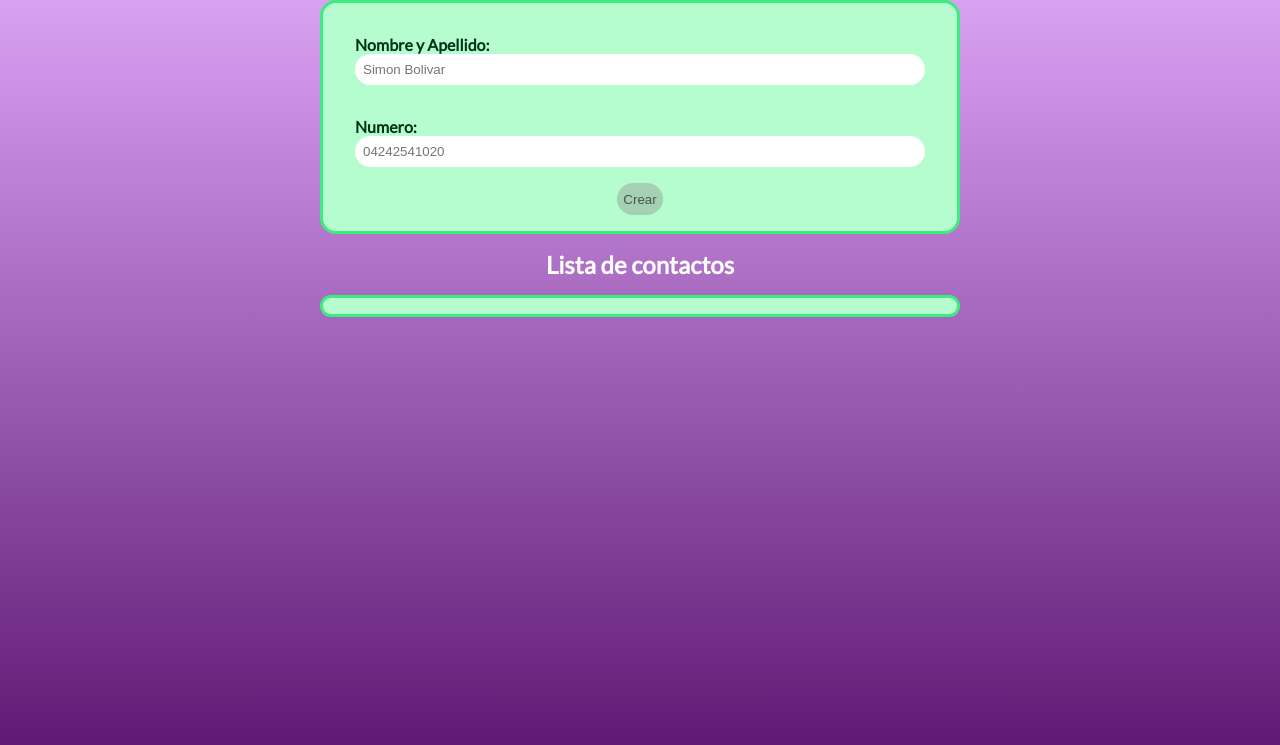
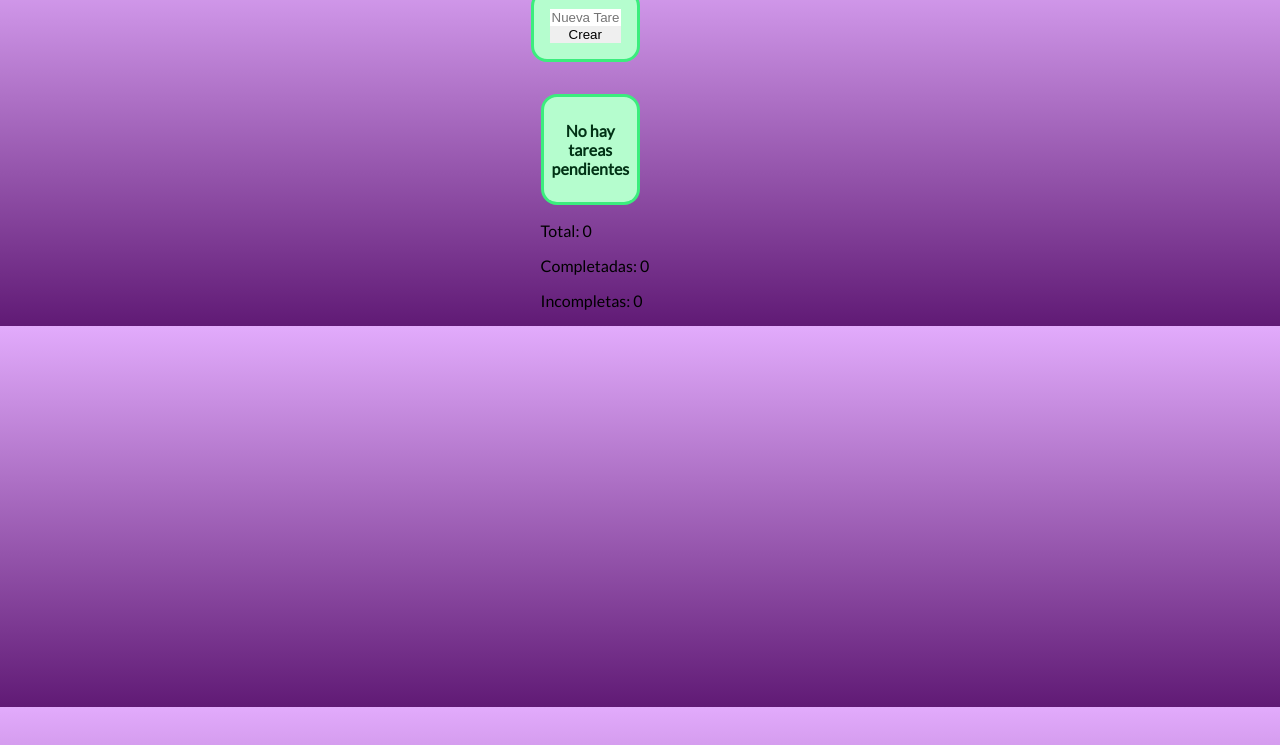
Before and after one commit to Saidgo26/Contact-List, a plain HTML site: page index.html in a window 1280 px wide. Shown: the part 55-800 px from the top of the page. Drawn offline with Linux system fonts and the light colour scheme.

Commit message:
small update

```diff
--- a/index.html
+++ b/index.html
@@ -1,41 +1,40 @@
+<!DOCTYPE html>
 <html lang="es">
 <head>
-    <meta charset="UTF-8">
-    <meta name="viewport" content="width=device-width, initial-scale=1.0">
-    <title>Contact List</title>
-    <link rel="stylesheet" href="index.css">
-    <link rel="preconnect" href="https://fonts.googleapis.com">
-    <link rel="preconnect" href="https://fonts.gstatic.com" crossorigin>
-    <link href="https://fonts.googleapis.com/css2?family=Lato:ital,wght@0,300;0,400;1,700&display=swap" rel="stylesheet">
+  <link rel="preconnect" href="https://fonts.googleapis.com">
+  <link rel="preconnect" href="https://fonts.gstatic.com" crossorigin>
+  <link href="https://fonts.googleapis.com/css2?family=Lato:ital,wght@0,100;0,300;0,400;1,700&display=swap" rel="stylesheet">
+  <link rel="stylesheet" href="index.css">
+  <meta charset="UTF-8">
+  <meta name="viewport" content="width=device-width, initial-scale=1.0">
+  <title>Todo app</title>
 </head>
 <body>
-    <h1>ContactsXContacts</h1>
-    <form id="form">
-        <div class="form-input-container" id="name-container">
-            <label for="form-input-name">Nombre y Apellido: </label>
-            <input type="text" class="form-input" id="form-input-name" autocomplete="off" placeholder="Simon Bolivar">
-            <p class="form-info">
-                Solo puede colocar un nombre y un apellido. <br>
-                Tanto el nombre como el apellido tienen que comenzar con una letra mayuscula. <br>
-                No puede tener numeros ni caracteres especiales.
-            </p>
-        </div>
+  <div class="container">
+    <h2>TodoApp</h2>
+    <div class="form-container">
 
-        <div class="form-input-container"  id="number-container">
-            <label for="form-input-number" id="Numero">Numero: </label>
-             <input type="text" class="form-input" id="form-input-number" autocomplete="off" placeholder="04242541020">
-            <p class="form-info">Debe ser un numero venezolano valido.</p>
-        </div>
+      <form id="form" class="form">
+        <input id="input-task" type="text" placeholder="Nueva Tarea..." autocomplete="off">
+        <button class="add-btn" >Crear</button>
+      </form>
+
+    </div>
+
+  </div>
+
+  <div class="list-container">
+     <ul id="list">
+      <p class="list-text">No hay tareas pendientes</p>
+     </ul>
+     <div class="data">
+       <p class="counter-box" id="total">Total: 0</p>
+       <p class="counter-box" id="complete"> Completadas: 0</p>
+       <p class="counter-box" id="incomplete">Incompletas: 0</p>
+     </div>
+  </div>
 
 
-    <button id="form-btn" disabled>Crear</button>
-
-    </form>
-
-    <h2 >Lista de contactos</h2>
-    <ul id="list" >
-
-        </ul>
-    <script src="eventos.js"></script>
+  <script src="app.js"></script>
 </body>
 </html>
```
